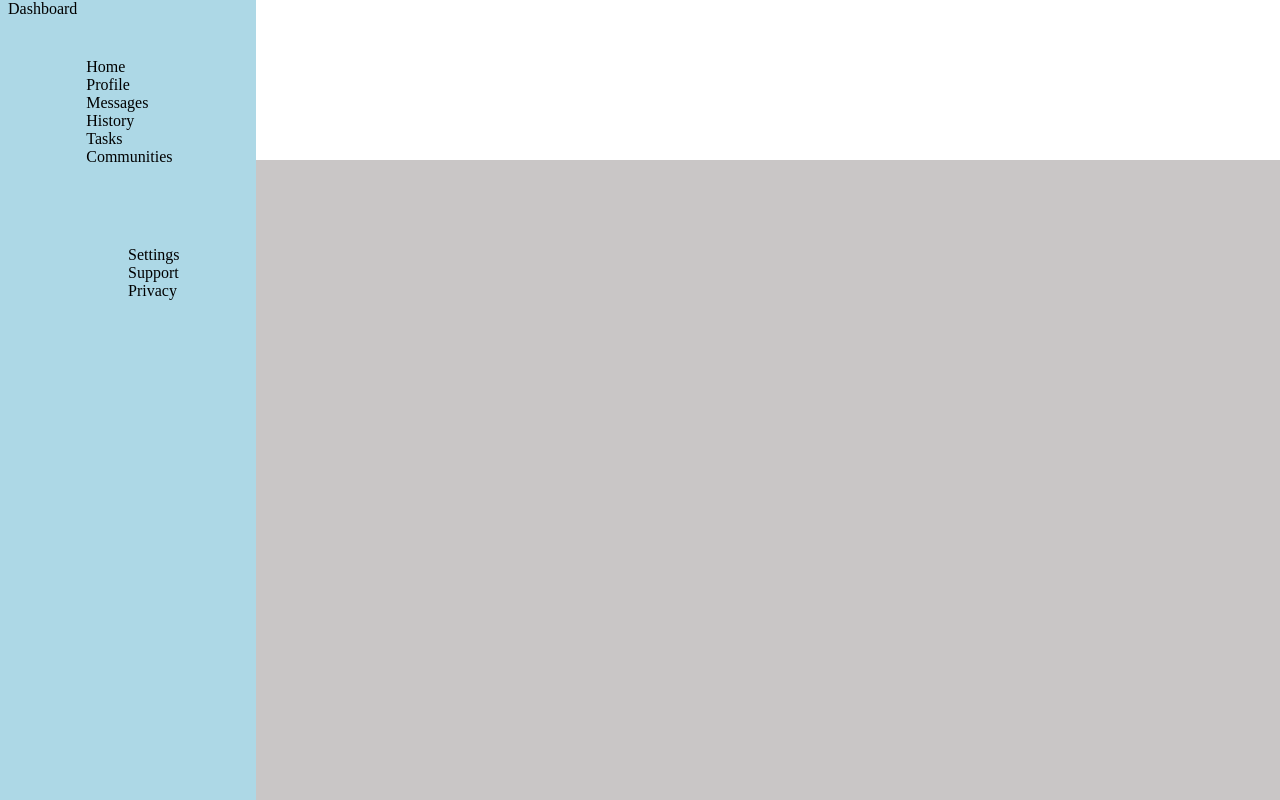
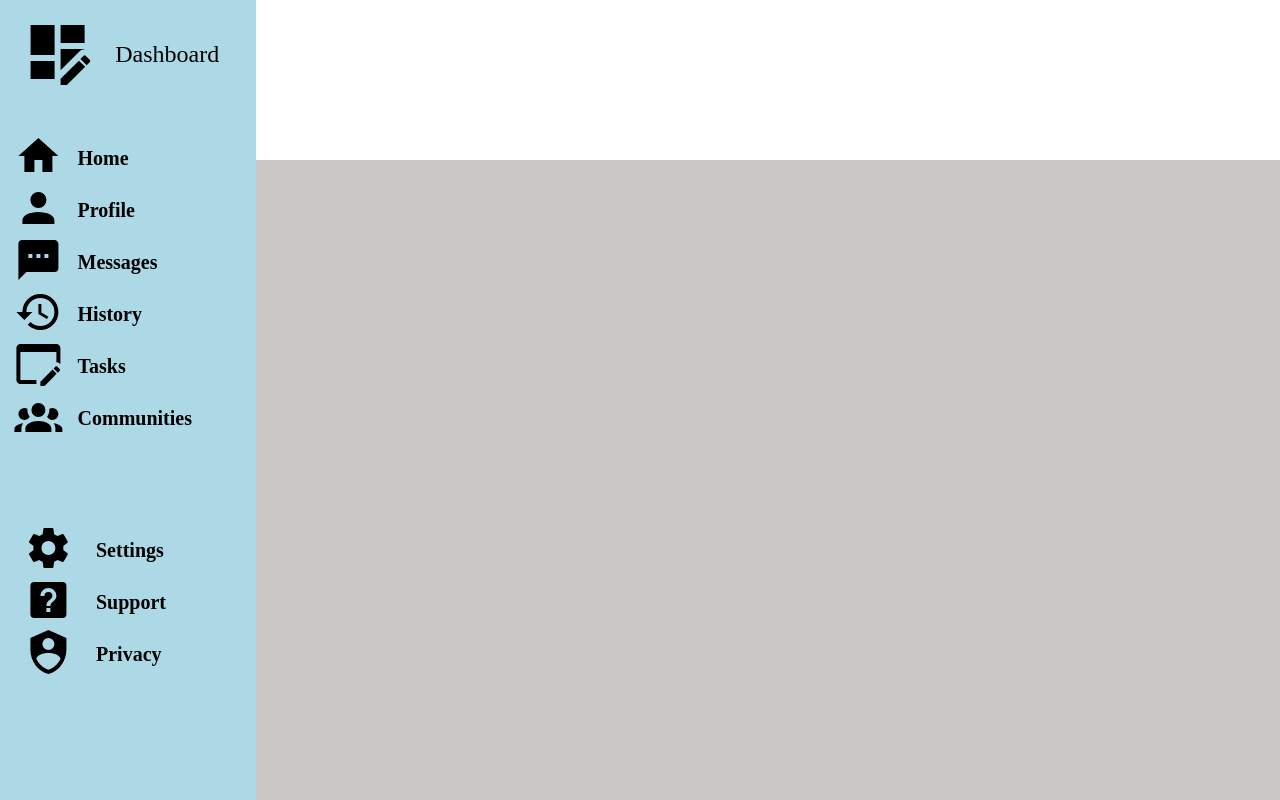
Before and after one commit to JonIbrani/Odin_Projects_Fullstack_Javascript, a plain HTML site: page Intermeditate_HTML_and_CSS/admin-dashboard/index.html in a window 1280 px wide. Drawn offline with Linux system fonts and the light colour scheme.

Commit message:
Saving progress of dashboard

```diff
--- a/Intermeditate_HTML_and_CSS/admin-dashboard/assets/styles.css
+++ b/Intermeditate_HTML_and_CSS/admin-dashboard/assets/styles.css
@@ -9,42 +9,86 @@
 }
 
 /* Dashboard */
+
 .dashboard{
     background-color: lightblue;
     height: 100vh;
     width: 20vw;
 }
 
+.dashboard-header {
+    display: grid;
+    grid-template-columns: auto 1fr; /* Dynamic sizing for the icon and title */
+    grid-template-rows: 1fr;
 
-.dashboard-header{
-    display: flex;
-    gap: 1vh;
     margin-bottom: 5vh;
+    margin-top: 2vh;
+
+    margin-left: 0vw;
+    width: 1vw;
+}
+
+.dashboard-title-symbol {
+    place-self: center;
+  }
+
+.dashboard-title-symbol svg {
+    width: 9vw;
+    height: 9vh;
+}
+
+.dashboard-title{
+    font-size: 3vh;
+    place-self: center;
+}
+
+.dashboard-content-1{
+    display: grid;
+
+    grid-template-columns: repeat(2, 1fr);
+    grid-template-rows: repeat(6, 1fr);
+
+
+    margin-bottom: 10vh;
+    width: 15vw;
 
 }
 
-.dashboard-title-sybmbol{
+
+.dashboard-text{
+
+    font-size: 20px;
+    display: flex;
+    align-items: center;
+    justify-content: start;
+    font-weight: bolder;
+
+
+
 
 }
 
-.dashboaryd-title{
+.dashboard-symbol{
+    place-self: center;
+
 
 }
 
-.dashboard-content-1{
-    display: inline-grid;
-    grid-template-columns: repeat(2, 1fr);
-    grid-template-rows: repeat(6, 1fr);
+.dashboard-symbol svg{
+    width: 6vw;
+    height: 6vh;
+}
 
-    margin-bottom: 10vh;
 
-}
 
 
 .dashboard-content-2{
     display: grid;
     grid-template-columns: repeat(2, 1fr);
     grid-template-rows: repeat(3, 1fr);
+    width: 15vw;
+
+
 
 
 
@@ -79,9 +123,7 @@
 
 }
 
-.dashboard-header{
-    display: flex;
-}
+
 
 .search-bar-tiny-symbol{
 
--- a/Intermeditate_HTML_and_CSS/admin-dashboard/index.html
+++ b/Intermeditate_HTML_and_CSS/admin-dashboard/index.html
@@ -11,33 +11,33 @@
         <div class="dashboard">
 
             <div class="dashboard-header">
-                <div class="dashboard-title-sybmbol"></div>
+             <div class="dashboard-title-symbol"><svg xmlns="http://www.w3.org/2000/svg" viewBox="0 0 24 24"><title>view-dashboard-edit</title><path d="M21 13.1C20.9 13.1 20.7 13.2 20.6 13.3L19.6 14.3L21.7 16.4L22.7 15.4C22.9 15.2 22.9 14.8 22.7 14.6L21.4 13.3C21.3 13.2 21.2 13.1 21 13.1M19.1 14.9L13 20.9V23H15.1L21.2 16.9L19.1 14.9M21 9H13V3H21V9M13 18.06V11H21V11.1C20.24 11.1 19.57 11.5 19.19 11.89L13 18.06M11 13H3V3H11V13M11 21H3V15H11V21Z" /></svg></div>
                 <div class="dashboard-title">Dashboard</div>
             </div>
 
             <div class="dashboard-content-1">
 
-                <div class="dashboard-symbol"></div>
+                <div class="dashboard-symbol"><svg xmlns="http://www.w3.org/2000/svg" viewBox="0 0 24 24"><title>home</title><path d="M10,20V14H14V20H19V12H22L12,3L2,12H5V20H10Z" /></svg></div>
                 <div class="dashboard-text">Home</div>
-                <div class="dashboard-symbol"></div>
+                <div class="dashboard-symbol"><svg xmlns="http://www.w3.org/2000/svg" viewBox="0 0 24 24"><title>account</title><path d="M12,4A4,4 0 0,1 16,8A4,4 0 0,1 12,12A4,4 0 0,1 8,8A4,4 0 0,1 12,4M12,14C16.42,14 20,15.79 20,18V20H4V18C4,15.79 7.58,14 12,14Z" /></svg></div>
                 <div class="dashboard-text">Profile</div>
-                <div class="dashboard-symbol"></div>
+                <div class="dashboard-symbol"><svg xmlns="http://www.w3.org/2000/svg" viewBox="0 0 24 24"><title>message-processing</title><path d="M17,11H15V9H17M13,11H11V9H13M9,11H7V9H9M20,2H4A2,2 0 0,0 2,4V22L6,18H20A2,2 0 0,0 22,16V4C22,2.89 21.1,2 20,2Z" /></svg></div>
                 <div class="dashboard-text">Messages</div>
-                <div class="dashboard-symbol"></div>
+                <div class="dashboard-symbol"><svg xmlns="http://www.w3.org/2000/svg" viewBox="0 0 24 24"><title>history</title><path d="M13.5,8H12V13L16.28,15.54L17,14.33L13.5,12.25V8M13,3A9,9 0 0,0 4,12H1L4.96,16.03L9,12H6A7,7 0 0,1 13,5A7,7 0 0,1 20,12A7,7 0 0,1 13,19C11.07,19 9.32,18.21 8.06,16.94L6.64,18.36C8.27,20 10.5,21 13,21A9,9 0 0,0 22,12A9,9 0 0,0 13,3" /></svg></div>
                 <div class="dashboard-text">History</div>
-                <div class="dashboard-symbol"></div>
+                <div class="dashboard-symbol"><svg xmlns="http://www.w3.org/2000/svg" viewBox="0 0 24 24"><title>application-edit-outline</title><path d="M11 20V22H3C1.9 22 1 21.1 1 20V4C1 2.9 1.9 2 3 2H21C22.1 2 23 2.9 23 4V12.1L22.8 11.9C22.3 11.4 21.7 11.1 21 11.1V6H3V20H11M21.4 13.3L22.7 14.6C22.9 14.8 22.9 15.2 22.7 15.4L21.7 16.4L19.6 14.3L20.6 13.3C20.7 13.2 20.8 13.1 21 13.1C21.2 13.1 21.3 13.2 21.4 13.3M21.1 16.9L15.1 23H13V20.9L19.1 14.8L21.1 16.9Z" /></svg></div>
                 <div class="dashboard-text">Tasks</div>
-                <div class="dashboard-symbol"></div>
+                <div class="dashboard-symbol"><svg xmlns="http://www.w3.org/2000/svg" viewBox="0 0 24 24"><title>account-group</title><path d="M12,5.5A3.5,3.5 0 0,1 15.5,9A3.5,3.5 0 0,1 12,12.5A3.5,3.5 0 0,1 8.5,9A3.5,3.5 0 0,1 12,5.5M5,8C5.56,8 6.08,8.15 6.53,8.42C6.38,9.85 6.8,11.27 7.66,12.38C7.16,13.34 6.16,14 5,14A3,3 0 0,1 2,11A3,3 0 0,1 5,8M19,8A3,3 0 0,1 22,11A3,3 0 0,1 19,14C17.84,14 16.84,13.34 16.34,12.38C17.2,11.27 17.62,9.85 17.47,8.42C17.92,8.15 18.44,8 19,8M5.5,18.25C5.5,16.18 8.41,14.5 12,14.5C15.59,14.5 18.5,16.18 18.5,18.25V20H5.5V18.25M0,20V18.5C0,17.11 1.89,15.94 4.45,15.6C3.86,16.28 3.5,17.22 3.5,18.25V20H0M24,20H20.5V18.25C20.5,17.22 20.14,16.28 19.55,15.6C22.11,15.94 24,17.11 24,18.5V20Z" /></svg></div>
                 <div class="dashboard-text">Communities</div>
 
             </div>
 
             <div class="dashboard-content-2">
-                <div class="dashboard-symbol"></div>
+                <div class="dashboard-symbol"><svg xmlns="http://www.w3.org/2000/svg" viewBox="0 0 24 24"><title>cog</title><path d="M12,15.5A3.5,3.5 0 0,1 8.5,12A3.5,3.5 0 0,1 12,8.5A3.5,3.5 0 0,1 15.5,12A3.5,3.5 0 0,1 12,15.5M19.43,12.97C19.47,12.65 19.5,12.33 19.5,12C19.5,11.67 19.47,11.34 19.43,11L21.54,9.37C21.73,9.22 21.78,8.95 21.66,8.73L19.66,5.27C19.54,5.05 19.27,4.96 19.05,5.05L16.56,6.05C16.04,5.66 15.5,5.32 14.87,5.07L14.5,2.42C14.46,2.18 14.25,2 14,2H10C9.75,2 9.54,2.18 9.5,2.42L9.13,5.07C8.5,5.32 7.96,5.66 7.44,6.05L4.95,5.05C4.73,4.96 4.46,5.05 4.34,5.27L2.34,8.73C2.21,8.95 2.27,9.22 2.46,9.37L4.57,11C4.53,11.34 4.5,11.67 4.5,12C4.5,12.33 4.53,12.65 4.57,12.97L2.46,14.63C2.27,14.78 2.21,15.05 2.34,15.27L4.34,18.73C4.46,18.95 4.73,19.03 4.95,18.95L7.44,17.94C7.96,18.34 8.5,18.68 9.13,18.93L9.5,21.58C9.54,21.82 9.75,22 10,22H14C14.25,22 14.46,21.82 14.5,21.58L14.87,18.93C15.5,18.67 16.04,18.34 16.56,17.94L19.05,18.95C19.27,19.03 19.54,18.95 19.66,18.73L21.66,15.27C21.78,15.05 21.73,14.78 21.54,14.63L19.43,12.97Z" /></svg></div>
                 <div class="dashboard-text">Settings</div>
-                <div class="dashboard-symbol"></div>
+                <div class="dashboard-symbol"><svg xmlns="http://www.w3.org/2000/svg" viewBox="0 0 24 24"><title>help-box</title><path d="M11,18H13V16H11V18M12,6A4,4 0 0,0 8,10H10A2,2 0 0,1 12,8A2,2 0 0,1 14,10C14,12 11,11.75 11,15H13C13,12.75 16,12.5 16,10A4,4 0 0,0 12,6M5,3H19A2,2 0 0,1 21,5V19A2,2 0 0,1 19,21H5A2,2 0 0,1 3,19V5A2,2 0 0,1 5,3Z" /></svg></div>
                 <div class="dashboard-text">Support</div>
-                <div class="dashboard-symbol"></div>
+                <div class="dashboard-symbol"><svg xmlns="http://www.w3.org/2000/svg" viewBox="0 0 24 24"><title>shield-account</title><path d="M12,1L3,5V11C3,16.55 6.84,21.74 12,23C17.16,21.74 21,16.55 21,11V5L12,1M12,5A3,3 0 0,1 15,8A3,3 0 0,1 12,11A3,3 0 0,1 9,8A3,3 0 0,1 12,5M17.13,17C15.92,18.85 14.11,20.24 12,20.92C9.89,20.24 8.08,18.85 6.87,17C6.53,16.5 6.24,16 6,15.47C6,13.82 8.71,12.47 12,12.47C15.29,12.47 18,13.79 18,15.47C17.76,16 17.47,16.5 17.13,17Z" /></svg></div>
                 <div class="dashboard-text">Privacy</div>
             </div>
         </div>
@@ -49,6 +49,8 @@
                     <div class="search-bar-symbol"></div>
                 </div>
 
+
+
             </div>
 
 
```
